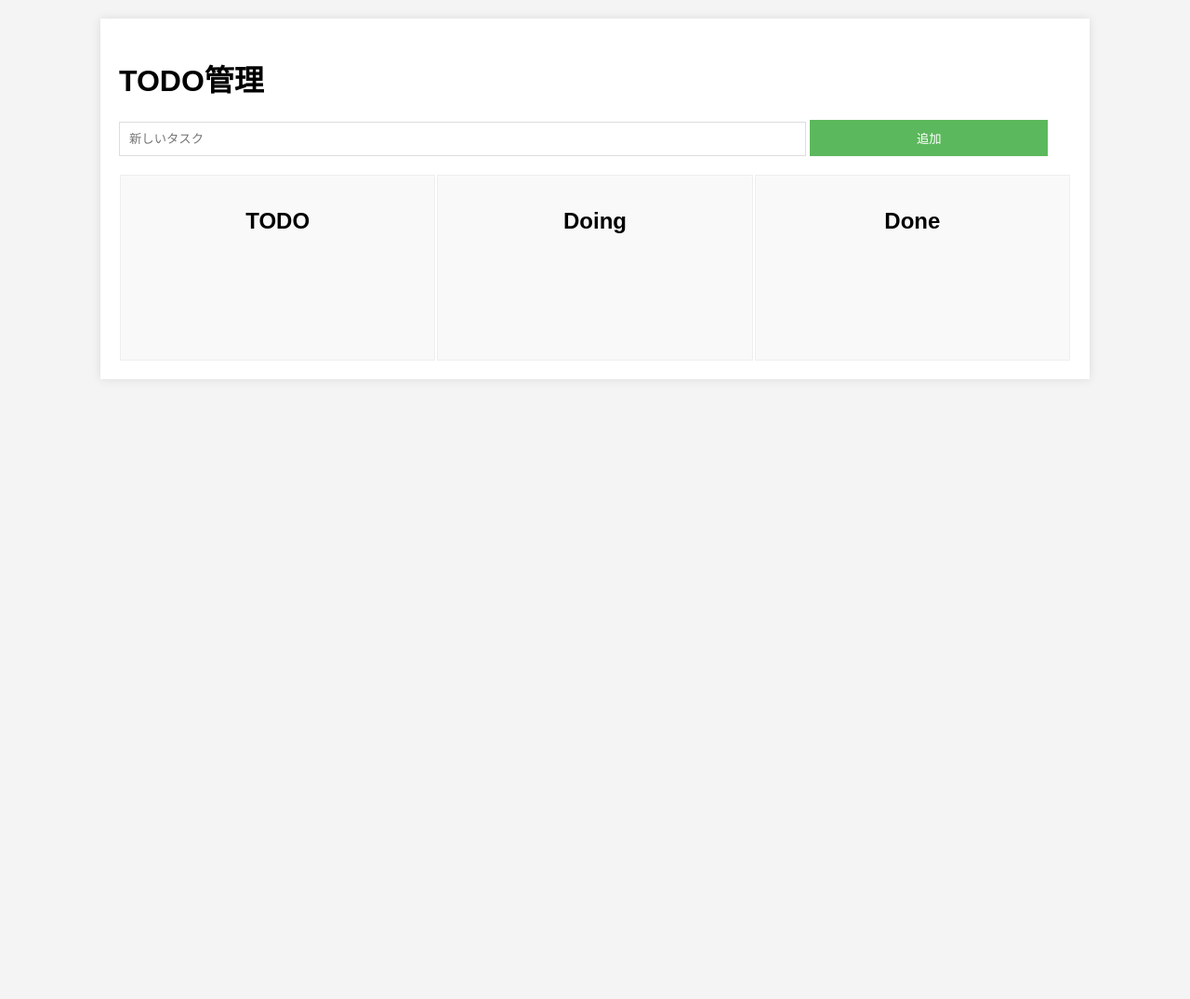
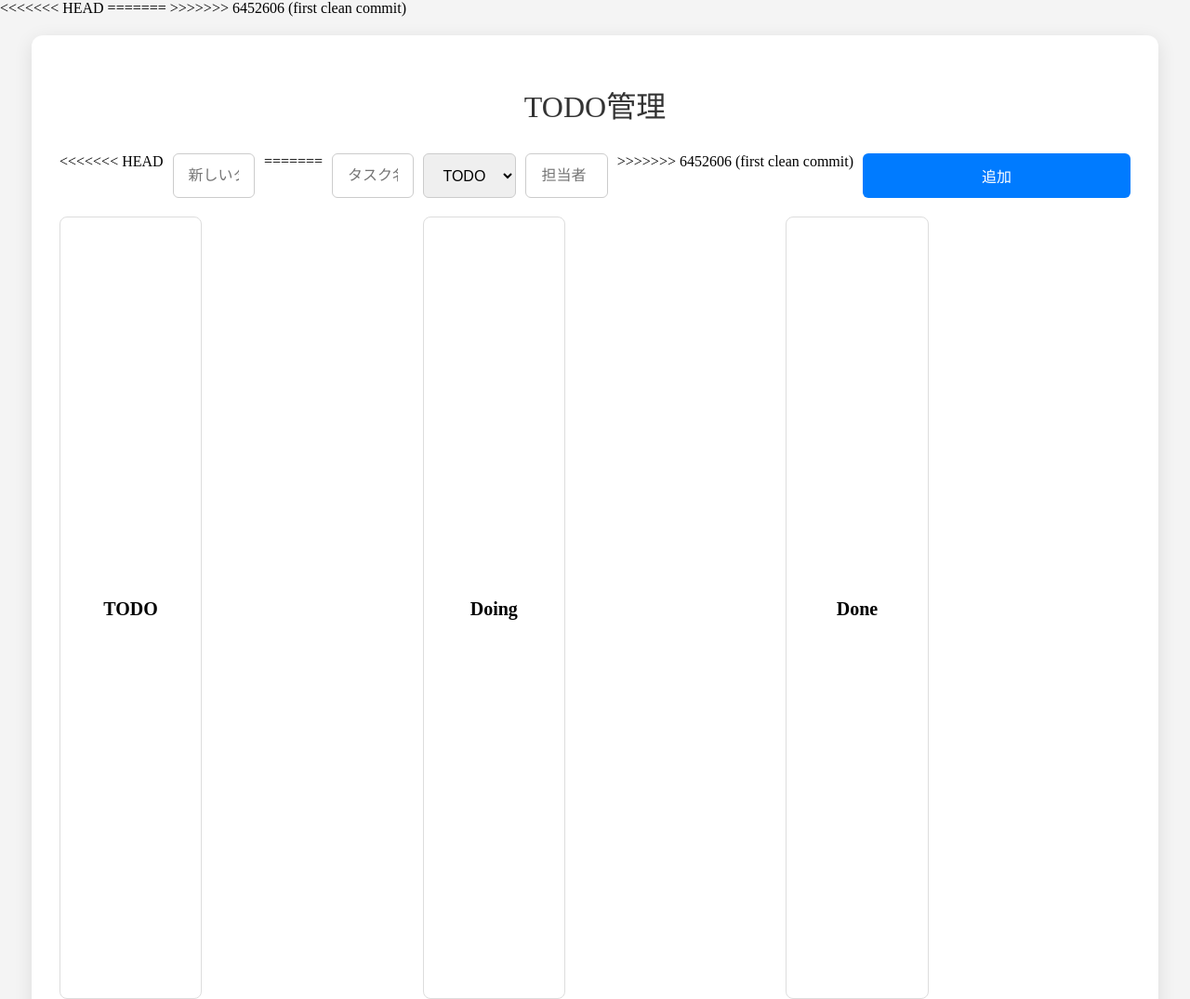
Before and after one commit to yutarohub/vibecoding-todoapp, a website: page index.html in a window 1280 px wide. Shown: the top 1075 px of the page at 93% size. Before the commit the page ends 800 px from the top, so only its background shows below. Drawn offline with Linux system fonts and the light colour scheme.

Commit message:
resolve conflicts during rebase

```diff
--- a/index.html
+++ b/index.html
@@ -1,3 +1,4 @@
+<<<<<<< HEAD
 <!DOCTYPE html>
 <html lang="ja">
 <head>
@@ -6,11 +7,23 @@
     <title>TODO管理アプリ</title>
     <link rel="stylesheet" href="style.css">
 </head>
+=======
+>>>>>>> 6452606 (first clean commit)
 <body>
     <div class="container">
         <h1>TODO管理</h1>
         <div class="input-area">
+<<<<<<< HEAD
             <input type="text" id="new-task-input" placeholder="新しいタスク">
+=======
+            <input type="text" id="new-task-name" placeholder="タスク名">
+            <select id="new-task-progress">
+                <option value="todo">TODO</option>
+                <option value="doing">Doing</option>
+                <option value="done">Done</option>
+            </select>
+            <input type="text" id="new-task-assignee" placeholder="担当者">
+>>>>>>> 6452606 (first clean commit)
             <button id="add-task-button">追加</button>
         </div>
 
@@ -31,4 +44,7 @@
     </div>
     <script src="script.js"></script>
 </body>
+<<<<<<< HEAD
 </html>
+=======
+>>>>>>> 6452606 (first clean commit)
--- a/script.js
+++ b/script.js
@@ -1,5 +1,11 @@
 document.addEventListener('DOMContentLoaded', function () {
+<<<<<<< HEAD
     const taskInput = document.getElementById('new-task-input');
+=======
+    const taskNameInput = document.getElementById('new-task-name');
+    const taskProgressSelect = document.getElementById('new-task-progress');
+    const taskAssigneeInput = document.getElementById('new-task-assignee');
+>>>>>>> 6452606 (first clean commit)
     const addTaskButton = document.getElementById('add-task-button');
     const todoList = document.getElementById('todo-list');
     const doingList = document.getElementById('doing-list');
@@ -15,12 +21,26 @@ document.addEventListener('DOMContentLoaded', function () {
         tasks.forEach(task => {
             const taskElement = document.createElement('div');
             taskElement.classList.add('task');
+<<<<<<< HEAD
             taskElement.textContent = task.text;
+=======
+>>>>>>> 6452606 (first clean commit)
             taskElement.draggable = true;
             taskElement.dataset.id = task.id;
 
             taskElement.addEventListener('dragstart', dragStart);
 
+<<<<<<< HEAD
+=======
+            const taskName = document.createElement('p');
+            taskName.textContent = `タスク名: ${task.name}`;
+            taskElement.appendChild(taskName);
+
+            const taskAssignee = document.createElement('p');
+            taskAssignee.textContent = `担当者: ${task.assignee}`;
+            taskElement.appendChild(taskAssignee);
+
+>>>>>>> 6452606 (first clean commit)
             if (task.status === 'todo') {
                 todoList.appendChild(taskElement);
             } else if (task.status === 'doing') {
@@ -32,17 +52,35 @@ document.addEventListener('DOMContentLoaded', function () {
     }
 
     function addTask() {
+<<<<<<< HEAD
         const taskText = taskInput.value.trim();
         if (taskText !== '') {
             const task = {
                 id: Date.now(),
                 text: taskText,
                 status: 'todo'
+=======
+        const taskName = taskNameInput.value.trim();
+        const taskProgress = taskProgressSelect.value;
+        const taskAssignee = taskAssigneeInput.value.trim();
+
+        if (taskName !== '') {
+            const task = {
+                id: Date.now(),
+                name: taskName,
+                status: taskProgress,
+                assignee: taskAssignee
+>>>>>>> 6452606 (first clean commit)
             };
             tasks.push(task);
             localStorage.setItem('tasks', JSON.stringify(tasks));
             renderTasks();
+<<<<<<< HEAD
             taskInput.value = '';
+=======
+            taskNameInput.value = '';
+            taskAssigneeInput.value = '';
+>>>>>>> 6452606 (first clean commit)
         }
     }
 
--- a/style.css
+++ b/style.css
@@ -1,4 +1,5 @@
 body {
+<<<<<<< HEAD
     font-family: sans-serif;
     margin: 0;
     padding: 0;
@@ -42,10 +43,84 @@ body {
     background-color: #f9f9f9;
     padding: 15px;
     border: 1px solid #eee;
+=======
+    font-family: 'Roboto', sans-serif;
+    margin: 0;
+    padding: 0;
+    background-color: #f0f2f5;
+    display: flex;
+    justify-content: center;
+    align-items: center;
+    min-height: 100vh;
+}
+
+.container {
+    width: 90%;
+    max-width: 1200px;
+    background-color: #fff;
+    padding: 30px;
+    border-radius: 12px;
+    box-shadow: 0 5px 20px rgba(0, 0, 0, 0.1);
+}
+
+h1 {
+    color: #333;
+    text-align: center;
+    margin-bottom: 30px;
+    font-weight: 500;
+}
+
+.input-area {
+    display: flex;
+    gap: 10px;
+    margin-bottom: 20px;
+}
+
+.input-area input[type="text"], .input-area select {
+    padding: 12px 16px;
+    border-radius: 6px;
+    border: 1px solid #ccc;
+    font-size: 16px;
+    flex: 1;
+}
+
+.input-area button {
+    padding: 12px 24px;
+    background-color: #007bff;
+    color: white;
+    border: none;
+    border-radius: 6px;
+    cursor: pointer;
+    font-size: 16px;
+    transition: background-color 0.3s ease;
+}
+
+.input-area button:hover {
+    background-color: #0056b3;
+}
+
+.status-area {
+    display: grid;
+    grid-template-columns: repeat(auto-fit, minmax(300px, 1fr));
+    gap: 20px;
+}
+
+.status-column {
+    background-color: #fff;
+    padding: 20px;
+    border-radius: 8px;
+    border: 1px solid #ddd;
+>>>>>>> 6452606 (first clean commit)
 }
 
 .status-column h2 {
     text-align: center;
+<<<<<<< HEAD
+=======
+    color: #555;
+    margin-bottom: 15px;
+    font-size: 20px;
+>>>>>>> 6452606 (first clean commit)
 }
 
 .task-list {
@@ -53,13 +128,36 @@ body {
 }
 
 .task {
+<<<<<<< HEAD
     background-color: #fff;
     border: 1px solid #ddd;
     padding: 10px;
     margin-bottom: 5px;
     cursor: grab;
+=======
+    background-color: #f8f9fa;
+    border: 1px solid #eee;
+    padding: 15px;
+    margin-bottom: 10px;
+    border-radius: 6px;
+    cursor: grab;
+    transition: background-color 0.2s ease;
+}
+
+.task:hover {
+    background-color: #e9ecef;
+>>>>>>> 6452606 (first clean commit)
 }
 
 .task:active {
     cursor: grabbing;
 }
+<<<<<<< HEAD
+=======
+
+.task p {
+    margin: 5px 0;
+}
+
+/* 必要に応じて追加のスタイル */
+>>>>>>> 6452606 (first clean commit)
```
Also changed, not shown: 1 other file.
